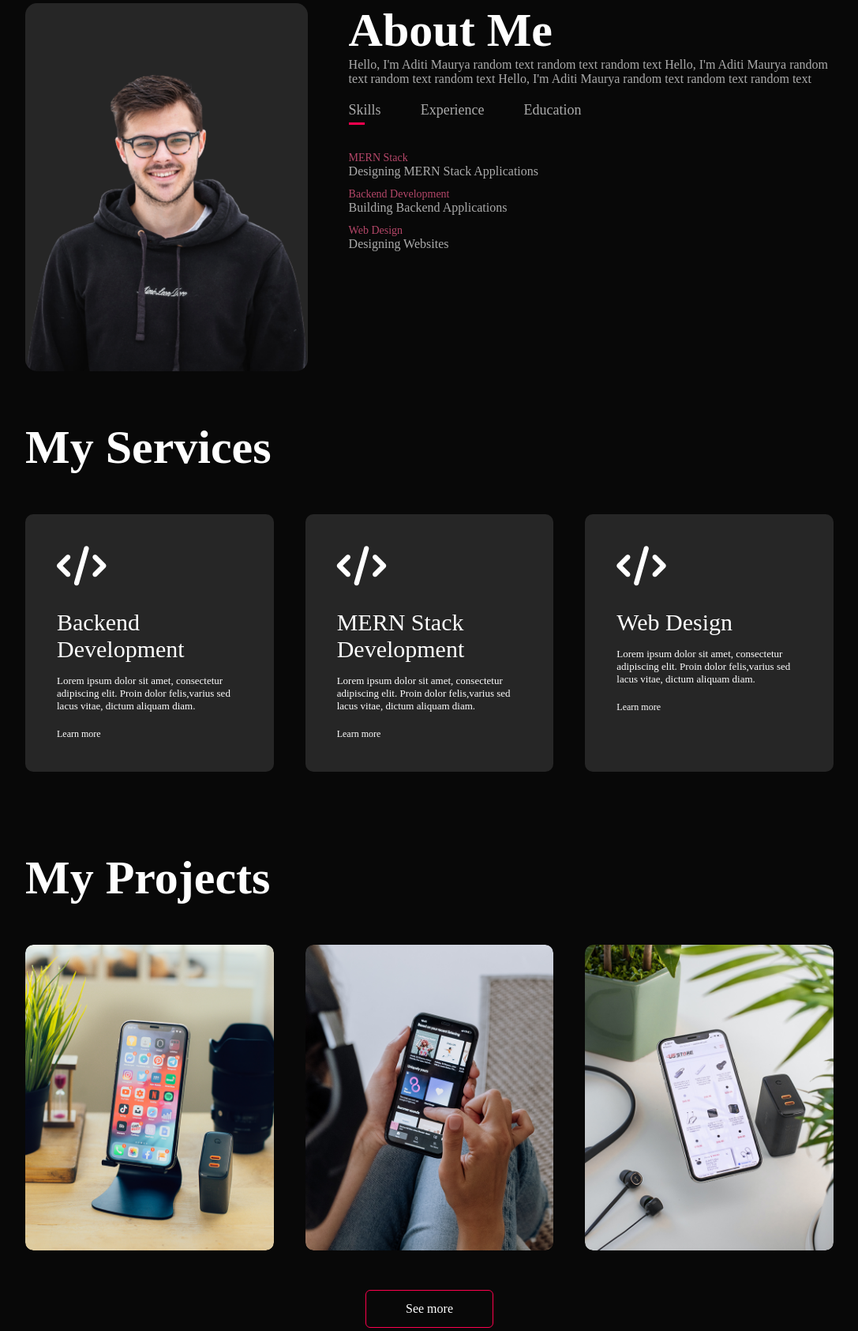
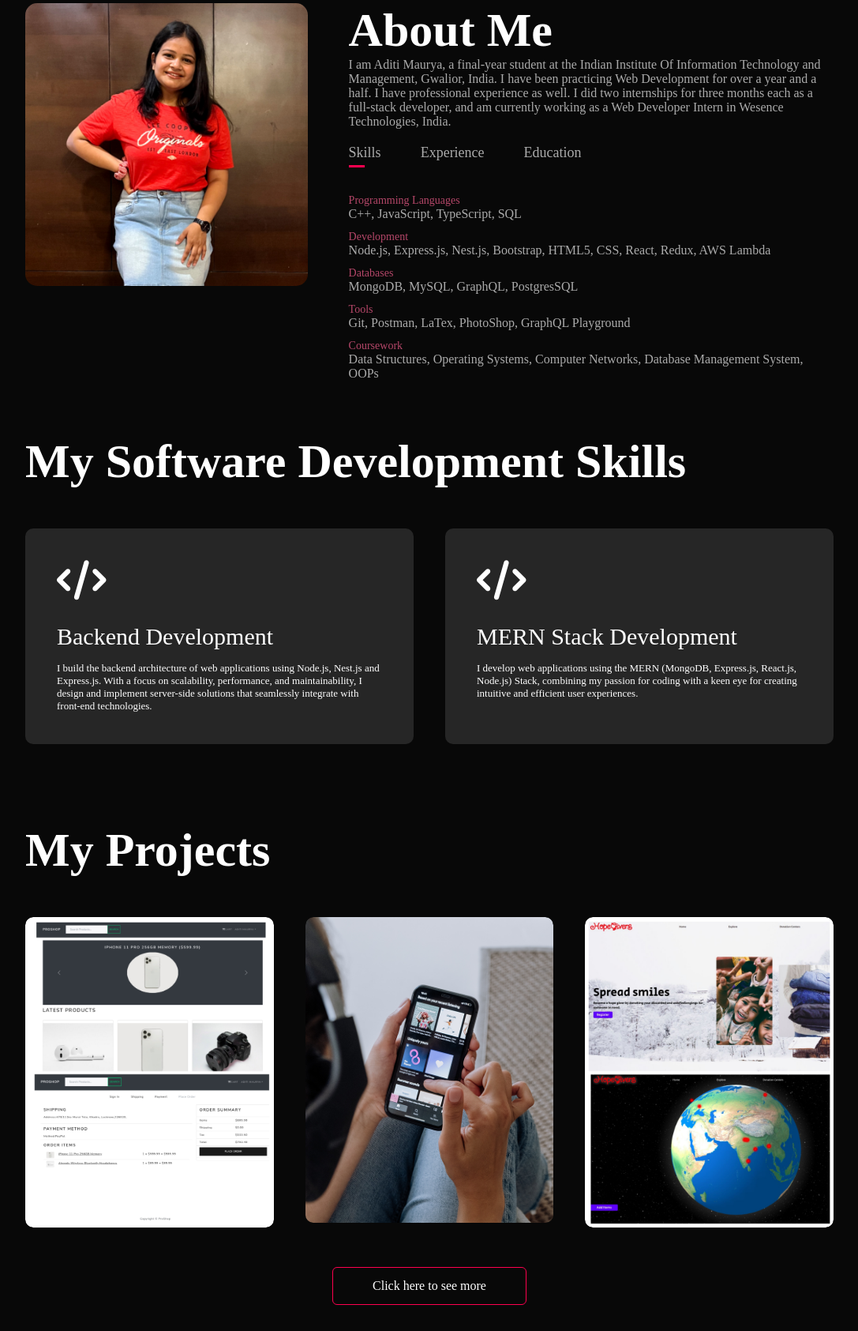
Before and after one commit to aditiii23/portfolio, a plain HTML site: page index.html in a window 1280 px wide. Shown: the part 814-2499 px from the top of the page at 79% size, without its empty margins (96-1183 px from the left). Drawn offline with Linux system fonts and the light colour scheme.

Commit message:
update portfolio

```diff
--- a/index.html
+++ b/index.html
@@ -10,10 +10,10 @@
     </head>
 
     <body>
-        <div id="header">
+        <div id="header" class="img">
             <div class="container">
                 <nav>
-                    <img src="images/logo.png" class="logo">
+                    <!-- <img src="images/aditi_logo.jpg" class="logo"> -->
                     <ul id="sidemenu">
                         <li>
                             <a href="#header">Home</a>
@@ -22,7 +22,7 @@
                             <a href="#about">About</a>
                         </li>
                         <li>
-                            <a href="#services">Services</a>
+                            <a href="#services">Skills</a>
                         </li>
                         <li>
                             <a href="#portfolio">Projects</a>
@@ -49,13 +49,14 @@
             <div class="container">
                 <div class="row">
                     <div class="about-col-1">
-                        <img src="images/user.png">
+                        <img src="images/AboutImage.jpg">
                     </div>
                     <div class="about-col-2">
                         <h1 class="sub-title">About Me</h1>
-                        <p>Hello, I'm Aditi Maurya random text random text random text
-                        Hello, I'm Aditi Maurya random text random text random text
-                        Hello, I'm Aditi Maurya random text random text random text
+                        <p>I am Aditi Maurya, a final-year student at the Indian Institute Of Information Technology and Management, Gwalior,
+                        India. I have been practicing Web Development for over a year and a half. I have professional experience as well. I did
+                        two internships for three months each as a full-stack developer, and am currently working as a Web Developer Intern in
+                        Wesence Technologies, India.
                         </p>
 
                         <div class="tab-titles">
@@ -66,9 +67,11 @@
 
                         <div class="tab-contents active-tab" id="skills">
                             <ul>
-                                <li><span>MERN Stack</span><br>Designing MERN Stack Applications</li>
-                                <li><span>Backend Development</span><br>Building Backend Applications</li>
-                                <li><span>Web Design</span><br>Designing Websites</li>
+                                <li><span>Programming Languages</span><br>C++, JavaScript, TypeScript, SQL</li>
+                                <li><span>Development</span><br>Node.js, Express.js, Nest.js, Bootstrap, HTML5, CSS, React, Redux, AWS Lambda</li>
+                                <li><span>Databases</span><br>MongoDB, MySQL, GraphQL, PostgresSQL</li>
+                                <li><span>Tools</span><br>Git, Postman, LaTex, PhotoShop, GraphQL Playground</li>
+                                <li><span>Coursework</span><br>Data Structures, Operating Systems, Computer Networks, Database Management System, OOPs</li>
                             </ul>
                         </div>
 
@@ -99,30 +102,23 @@
 
 <div id="services">
     <div class="container">
-        <h1 class="sub-title">My Services</h1>
+        <h1 class="sub-title">My Software Development Skills</h1>
         <div class="services-list">
             <div>
                 <i class="fas fa-code"></i>
                 <h2>Backend Development</h2>
-                <p>Lorem ipsum dolor sit amet, consectetur adipiscing elit.
-                Proin dolor felis,varius sed lacus vitae, dictum aliquam diam.</p>
-                <a href="#">Learn more</a>
+                <p>I build the backend architecture of web applications using Node.js, Nest.js and Express.js.
+                With a focus on scalability, performance, and maintainability, I design and implement server-side solutions
+                that seamlessly integrate with front-end technologies.</p>
+                <!-- <a href="#">Learn more</a> -->
             </div>
 
             <div>
                 <i class="fas fa-code"></i>
                 <h2>MERN Stack Development</h2>
-                <p>Lorem ipsum dolor sit amet, consectetur adipiscing elit.
-                    Proin dolor felis,varius sed lacus vitae, dictum aliquam diam.</p>
-                <a href="#">Learn more</a>
-            </div>
-
-            <div>
-                <i class="fas fa-code"></i>
-                <h2>Web Design</h2>
-                <p>Lorem ipsum dolor sit amet, consectetur adipiscing elit.
-                    Proin dolor felis,varius sed lacus vitae, dictum aliquam diam.</p>
-                <a href="#">Learn more</a>
+                <p>I develop web applications using the MERN (MongoDB, Express.js, React.js, Node.js) Stack, combining my passion for
+                coding with a keen eye for creating intuitive and efficient user experiences.</p>
+                <!-- <a href="#">Learn more</a> -->
             </div>
 
         </div>
@@ -137,12 +133,13 @@
         <h1 class="sub-title">My Projects</h1>
         <div class="work-list">
             <div class="work">
-                <img src="images/work-1.png">
+                <img src="images/ProShop.jpg">
                 <div class="layer">
                     <h3>Pro Shop</h3>
-                    <p>Lorem ipsum dolor sit amet, consectetur adipiscing elit.
-                    Proin dolor felis,varius sed lacus vitae, dictum aliquam diam.</p>
-                    <a href="#">
+                    <p>ProShop is an e-commerce web application created with MERN Stack and Redux.
+                        It provides a full-featured shopping experience with various functionalities for users and administrators.
+                    </p>
+                    <a href="https://github.com/aditiii23/proshop-frontend">
                         <i class="fa-solid fa-arrow-up-right-from-square"></i>
                     </a>
                 </div>
@@ -153,9 +150,10 @@
                 <img src="images/work-2.png">
                 <div class="layer">
                     <h3>Virtual Permissions</h3>
-                    <p>Lorem ipsum dolor sit amet, consectetur adipiscing elit.
-                        Proin dolor felis,varius sed lacus vitae, dictum aliquam diam.</p>
-                    <a href="#">
+                    <p>Virtual Permissions is an application designed to manage and verify guest access in small organizations or societies.
+                        It provides a secure verification system using passes, allowing authorized guests to enter the campus or premises.
+                    </p>
+                    <a href="https://github.com/aditiii23/virtualPermissions">
                         <i class="fa-solid fa-arrow-up-right-from-square"></i>
                     </a>
                 </div>
@@ -163,19 +161,19 @@
 
 
             <div class="work">
-                <img src="images/work-3.png">
+                <img src="images/HopeGiversImg.jpg">
                 <div class="layer">
                     <h3>Hope Givers</h3>
-                    <p>Lorem ipsum dolor sit amet, consectetur adipiscing elit.
-                        Proin dolor felis,varius sed lacus vitae, dictum aliquam diam.</p>
-                    <a href="#">
+                    <p>HopeGivers is a web platform where you can upload and donate your used and discarded garrments, toys and books for the
+                    underprivileged. Upload, explore items and donation centres are the functionalities of the application.</p>
+                    <a href="https://github.com/aditiii23/HopeGivers">
                         <i class="fa-solid fa-arrow-up-right-from-square"></i>
                     </a>
                 </div>
             </div>
         </div>
 
-        <a href="#" class="btn">See more</a>
+        <a href="https://github.com/aditiii23" class="btn">Click here to see more</a>
     </div>
 </div>
 
@@ -190,10 +188,10 @@
                 <p><i class="fa-solid fa-paper-plane"></i> aditi23.maurya@gmail.com</p>
                 <p><i class="fa-solid fa-square-phone"></i> +91-8081929857</p>
                 <div class="social-icons">
-                    <a href=""><i class="fa-brands fa-facebook"></i></a>
-                    <a href=""><i class="fa-brands fa-linkedin"></i></a>
-                    <a href=""><i class="fa-brands fa-instagram"></i></a>
-                    <a href=""><i class="fa-brands fa-twitter-square"></i></a>
+                    <a href="https://www.facebook.com/aditi.maurya.5815/"><i class="fa-brands fa-facebook"></i></a>
+                    <a href="https://www.linkedin.com/in/aditi-maurya-81825a194/"><i class="fa-brands fa-linkedin"></i></a>
+                    <a href="https://www.instagram.com/aditi_23__"><i class="fa-brands fa-instagram"></i></a>
+                    <a href="https://twitter.com/Aditi_23__"><i class="fa-brands fa-twitter-square"></i></a>
                 </div>
 
                 <a href="images/Aditi_Maurya_Resume.pdf" download class="btn btn2">Download Resume</a>
--- a/style.css
+++ b/style.css
@@ -17,7 +17,7 @@ body{
 #header{
     width: 100%;
     height: 100vh;
-    background-image: url(images/background.png);
+    background-image: url(images/BackgroundImg2.jpg);
     background-size: cover;
     background-position: center;
 }
@@ -100,6 +100,7 @@ nav ul li a:hover::after{
 
 .about-col-1 img{
     width: 100%;
+    /* margin-top: 85px; */
     border-radius: 15px;
 }
 
@@ -383,10 +384,10 @@ nav .fas{
 
 @media only screen and (max-width: 600px) {
     #header{
-        background-image: url(images/phone-background.png);
+        /* background-image: url(images/IMG-20240222-WA0003.jpg); */
     }
     .header-text{
-        margin-top: 100%;
+        margin-top: 30%;
         font-size: 16px;
     }
     .header-text h1{
@@ -426,10 +427,15 @@ nav .fas{
     .about-col-1, .about-col-2{
         flex-basis: 100%;
     }
-    .about-col-1{
-        margin-bottom: 30px;
-    }
-    .about-col-2{
+.about-col-1 {
+    display: flex;
+    justify-content: center;
+    align-items: center;
+    flex-direction: column;
+    /* Optional, use this if you want to center content vertically */
+    margin-top: 30px;
+    margin-bottom: 10px;
+}    .about-col-2{
         font-size: 14px;
     }
     .tab-links{
```
Also changed, not shown: images/AboutImage.jpg (added), images/HopeGiversImg.jpg (added), images/IMG-20240222-WA0003.jpg (added), images/ProShop.jpg (added), images/background.png (deleted), images/logo.png (deleted), images/phone-background.png (deleted), images/user.png (deleted), images/work-1.png (deleted), images/work-3.png (deleted), 1 other file.
